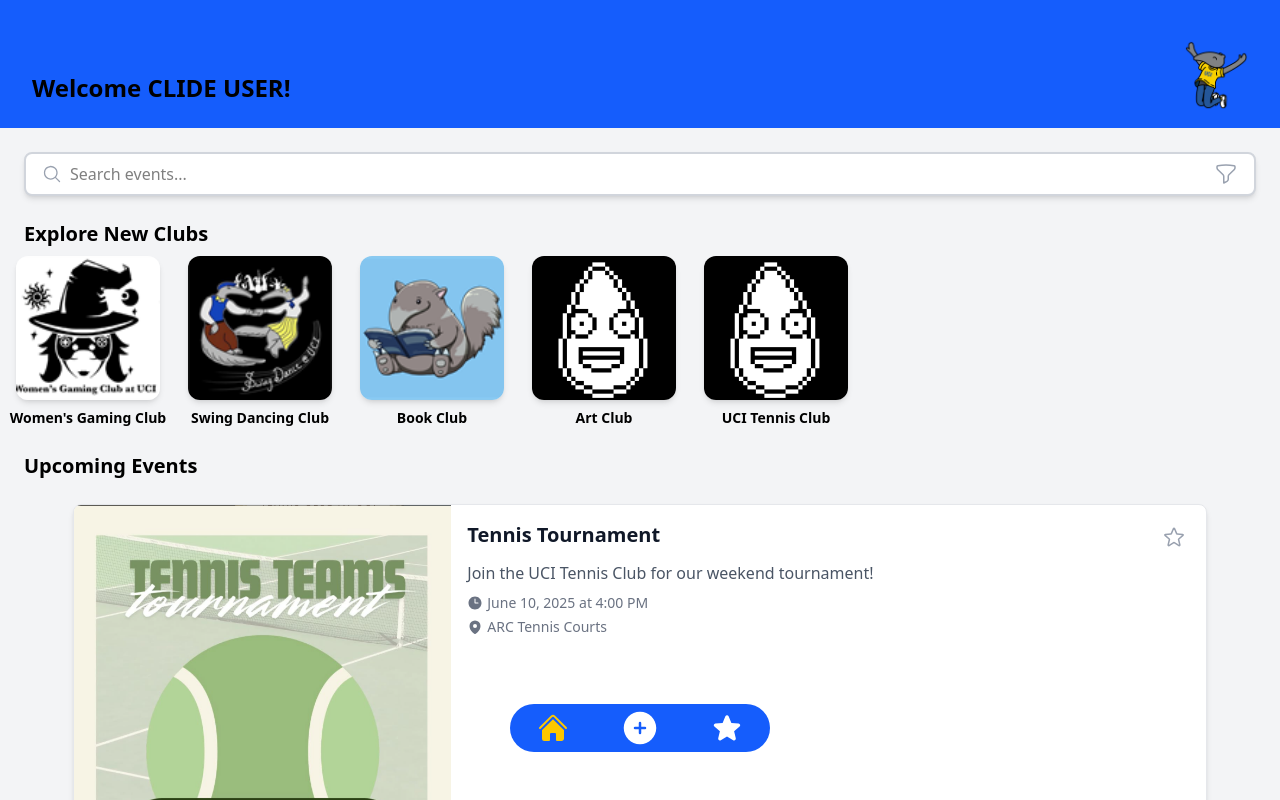
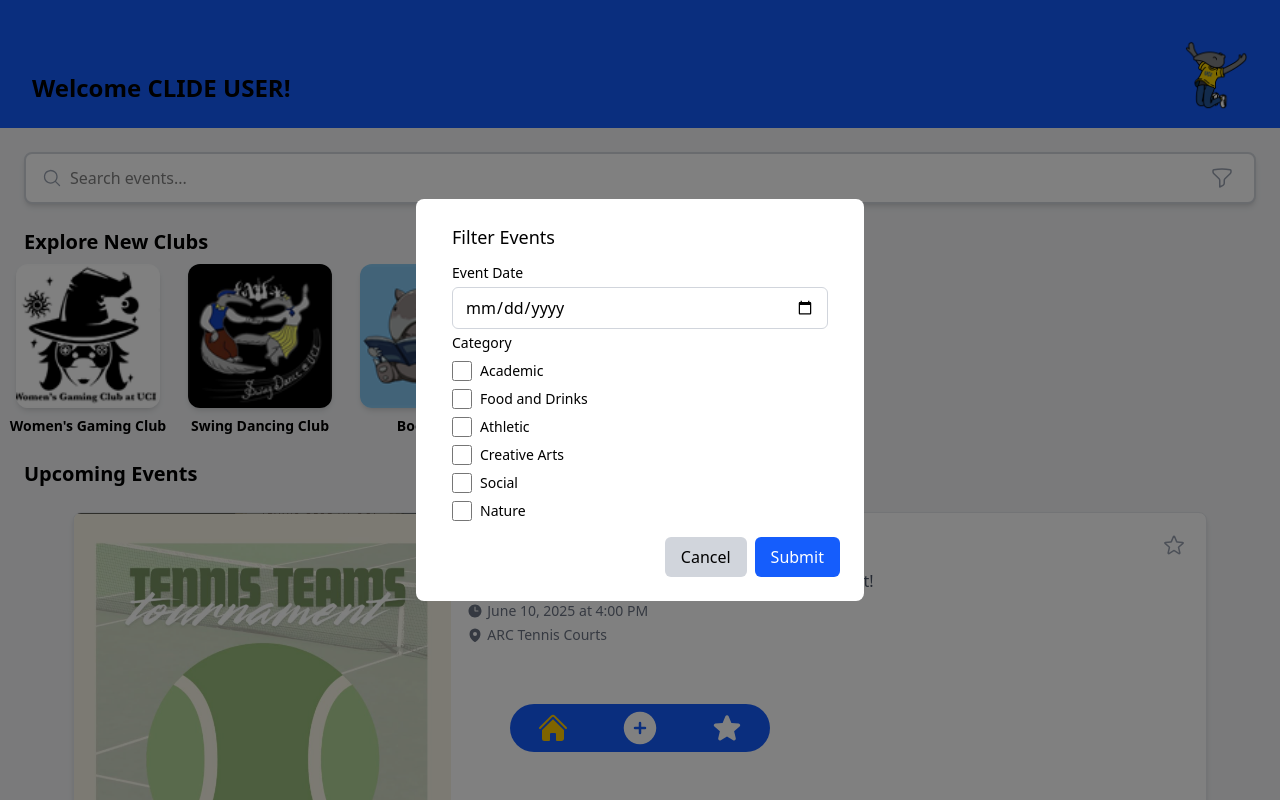
Before and after one commit to elliotchun/clide-campus-groups, a React (Vite) app: page /tab1 in a window 1280 px wide. Both pictures are taken after a click on the button 1226 px from the left and 174 px from the top of the page. Shown: the top 800 px of the page. Built offline with nearby package versions, Linux system fonts and the light colour scheme.

Commit message:
Search filter modal

```diff
--- a/src/components/ClubThumbnail.tsx
+++ b/src/components/ClubThumbnail.tsx
@@ -2,6 +2,7 @@ import './ClubThumbnail.css';
 import { Club } from '../services/ClubService';
 import { useState } from 'react';
 import { XMarkIcon } from '@heroicons/react/24/solid';
+import ModalDialog from './ModelDialog';
 
 const ClubThumbnail: React.FC<{ club: Club }> = ({ club }) => {
     const [selectedClub, setSelectedClub] = useState<Club | null>(null);
@@ -21,9 +22,7 @@ const ClubThumbnail: React.FC<{ club: Club }> = ({ club }) => {
                 <p className="text-black text-wrap text-center mt-2 text-sm font-semibold">{club.name}</p>
             </div>
                 {selectedClub && (
-                <div className="fixed inset-0 backdrop-brightness-50 flex items-center justify-center z-50 p-4">
-                    <div className="bg-white rounded-lg max-w-md w-full max-h-[90vh] overflow-y-auto">
-                        <div className="p-6">
+                <ModalDialog>
                     <div className="flex justify-between items-center mb-4">
                         <h1 className="text-2xl font-bold text-gray-900">{selectedClub.name}</h1>
                         <button onClick={closeClub} className="text-gray-500 rounded-full hover:text-gray-700 hover:bg-gray-100">
@@ -31,9 +30,7 @@ const ClubThumbnail: React.FC<{ club: Club }> = ({ club }) => {
                         </button>
                     </div>
                     <p className="text-gray-700 mb-4 text-wrap">{selectedClub.description}</p>
-                        </div>
-                    </div>
-                </div>
+                </ModalDialog>
             )}
         </div>
     );
--- a/src/components/EventThumbnail.tsx
+++ b/src/components/EventThumbnail.tsx
@@ -3,6 +3,7 @@ import { eventDateTimeToString, type Event } from '../services/EventService';
 import { useEffect, useState } from 'react';
 import { ClockIcon, MapPinIcon, StarIcon as SolidStarIcon, XMarkIcon } from '@heroicons/react/24/solid';
 import { StarIcon as OutlineStarIcon } from '@heroicons/react/24/outline';
+import ModalDialog from '../components/ModelDialog'
 
 const EventThumbnail: React.FC<{event: Event}> = ({event}) => {
     const [selectedEvent, setSelectedEvent] = useState<Event | null>(null);
@@ -74,9 +75,7 @@ const EventThumbnail: React.FC<{event: Event}> = ({event}) => {
             </div>
 
             {selectedEvent && (
-                <div className="fixed inset-0 backdrop-brightness-50 flex items-center justify-center z-50 p-4">
-                    <div className="bg-white rounded-lg max-w-md w-full max-h-[90vh] overflow-y-auto">
-                        <div className="p-6">
+                <ModalDialog>
                     <div className="flex justify-between items-center mb-4">
                         <h1 className="text-2xl font-bold text-gray-900">{selectedEvent.name}</h1>
                         <button onClick={closeEvent} className="text-gray-500 rounded-full hover:text-gray-700 hover:bg-gray-100">
@@ -92,9 +91,7 @@ const EventThumbnail: React.FC<{event: Event}> = ({event}) => {
                         <MapPinIcon className="size-4 mr-1"></MapPinIcon>
                         <span>{selectedEvent.location}</span>
                     </div>
-                        </div>
-                    </div>
-                </div>
+                </ModalDialog>
             )}
         </div>
     );
--- /dev/null
+++ b/src/components/ModelDialog.tsx
@@ -0,0 +1,13 @@
+const ModalDialog = ({ ...props }) => {
+    return (
+        <div className="fixed inset-0 backdrop-brightness-50 flex items-center justify-center z-50 p-4">
+            <div className="bg-white rounded-lg max-w-md w-full max-h-[90vh] overflow-y-auto">
+                <div className="p-6">
+                    {props.children}
+                </div>
+            </div>
+        </div>
+    );
+}
+
+export default ModalDialog;
--- a/src/pages/Tab1.tsx
+++ b/src/pages/Tab1.tsx
@@ -6,8 +6,20 @@ import NavigationBar from '../components/NavigationBar';
 import Events from '../services/EventService';
 import { MagnifyingGlassIcon } from '@heroicons/react/24/solid';
 import { FunnelIcon } from '@heroicons/react/24/outline';
+import ModalDialog from '../components/ModelDialog';
+import { useState } from 'react';
 
 const Tab1: React.FC = () => {
+    const [isFilterModalActive, setFilterModalState] = useState<boolean>(false);
+
+    const showFilterModal = () => {
+        setFilterModalState(true);
+    };
+
+    const hideFilterModal = () => {
+        setFilterModalState(false);
+    };
+
     return (
         <div className="flex flex-col min-h-screen">
             <header className="bg-blue-600 px-2 py-4 h-32 flex items-center justify-between">
@@ -20,7 +32,7 @@ const Tab1: React.FC = () => {
                         <MagnifyingGlassIcon className="size-5 text-gray-400"></MagnifyingGlassIcon>
                     </button>
                     <input className="flex-2 mx-2" type="text" placeholder="Search events..." />
-                    <button id="btn-search-filter">
+                    <button id="btn-search-filter" className="cursor-pointer hover:bg-gray-100 rounded-full p-1" onClick={showFilterModal}>
                         <FunnelIcon className="size-6 text-gray-400 flex-"></FunnelIcon>
                     </button>
                 </div>
@@ -36,27 +48,42 @@ const Tab1: React.FC = () => {
                 </div>
             </main>
             <NavigationBar></NavigationBar>
-            <dialog id="filter-modal" className="bg-white rounded-xl text-black">
+            {isFilterModalActive && (
+                <ModalDialog>
+                    <div className="text-black">
                         <header>
-                    <h2 className="text-lg mt-10 ml-3">Filter Events</h2>
+                            <h2 className="text-lg ml-3">Filter Events</h2>
                         </header>
-                <main className="ml-3">
-                    <h3 className="my-1">Category</h3>
+                        <main className="m-3">
+                            <label htmlFor="eventDate" className="block text-sm font-medium mb-1">
+                                Event Date
+                            </label>
+                            <input
+                                type="date"
+                                id="eventDate"
+                                name="eventDate"
+                                value=''
+                                onChange={() => {}}
+                                className="w-full px-3 py-2 border border-gray-300 rounded-md focus:outline-none focus:ring-2 focus:ring-blue-500"
+                            />
+                            <h3 className="my-1 text-sm font-medium">Category</h3>
                             {Object.values(Category).filter(key => !(Number(key) >= 0)).map((key) => (
-                        <div key={key}>
-                            <input className="bg-white border-gray-300"
+                                <div key={key} className="flex flex-row my-2">
+                                    <input className="size-5"
                                         type="checkbox"
                                         id={`category-${key}`}
                                     />
-                            <label className="text-sm ml-1" htmlFor={`category-${key}`}>{key}</label>
+                                    <label className="text-sm ml-2" htmlFor={`category-${key}`}>{key}</label>
                                 </div>
                             ))}
                         </main>
-                <footer>
-                    <button>Cancel</button>
-                    <button>Submit</button>
+                        <footer className="flex justify-end space-x-2 mt-4">
+                            <button onClick={hideFilterModal} className="px-4 py-2 bg-gray-300 rounded-md cursor-pointer">Cancel</button>
+                            <button onClick={hideFilterModal} className="px-4 py-2 bg-blue-600 text-white rounded-md cursor-pointer">Submit</button>
                         </footer>
-            </dialog>
+                    </div>
+                </ModalDialog>
+            )}
         </div>
     );
 };
```
Lines whose indentation alone changed are shown as unchanged.
